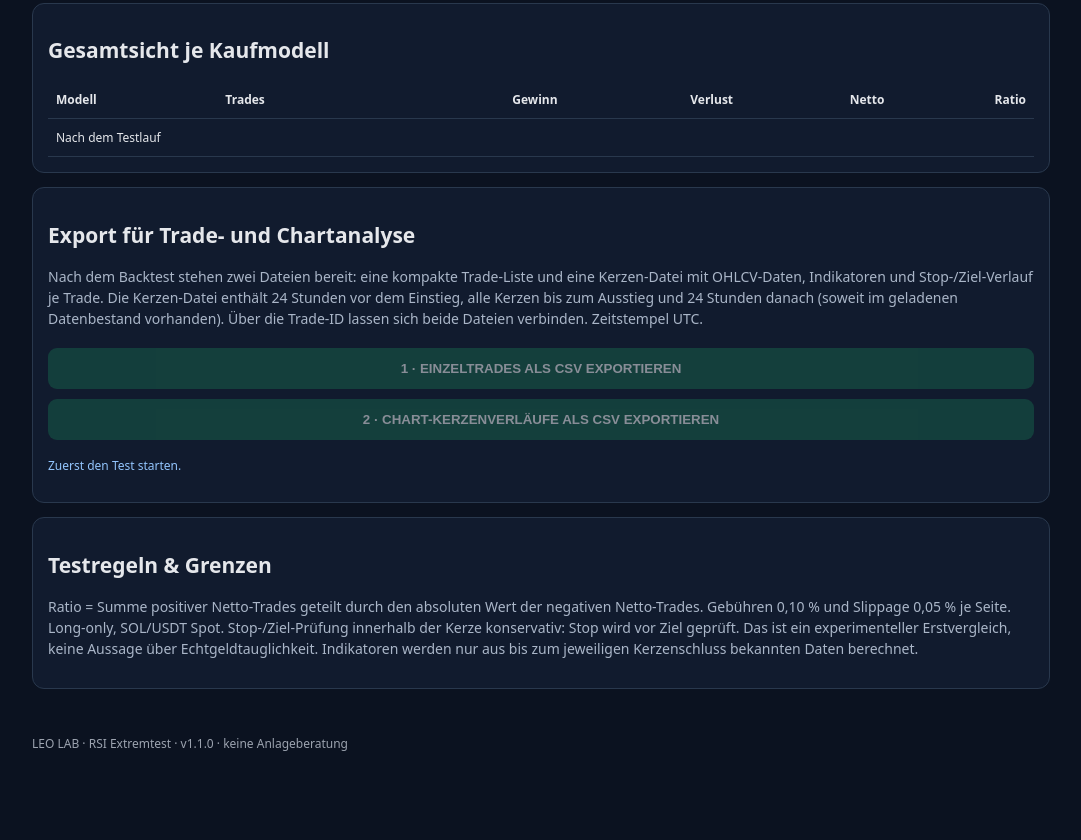
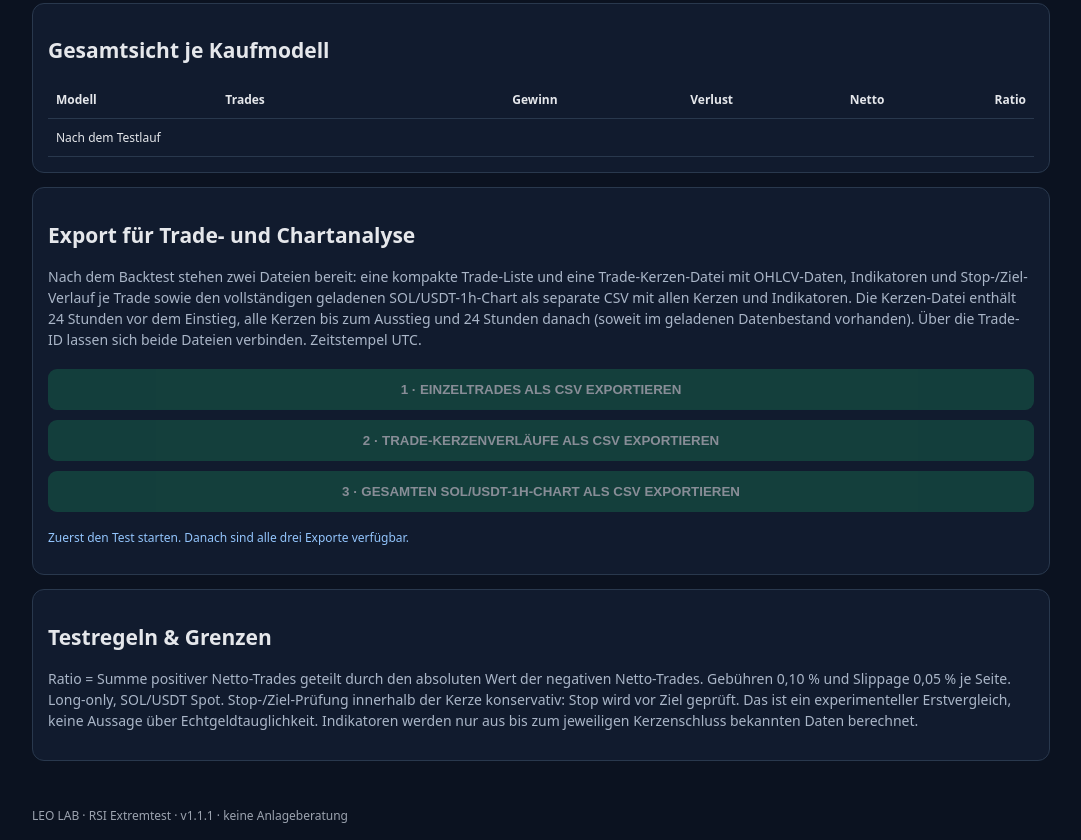
Before and after one commit to peterbarlok-netizen/Leo-Mobile, a plain HTML site: page lab/extreme.html in a window 1280 px wide. Shown: the part 862-1702 px from the top of the page, without its empty margins (99-1180 px from the left). Before the commit the page ends 1630 px from the top, so only its background shows below. Drawn offline with Linux system fonts and the light colour scheme.

Commit message:
LEO LAB v1.1.1: add full chart CSV export

```diff
--- a/lab/extreme.html
+++ b/lab/extreme.html
@@ -1,9 +1,9 @@
-<!doctype html><html lang="de"><head><meta charset="utf-8"><meta name="viewport" content="width=device-width,initial-scale=1"><meta name="theme-color" content="#07121d"><title>LEO LAB · RSI Extremtest v1.1.0</title><style>
+<!doctype html><html lang="de"><head><meta charset="utf-8"><meta name="viewport" content="width=device-width,initial-scale=1"><meta name="theme-color" content="#07121d"><title>LEO LAB · RSI Extremtest v1.1.1</title><style>
 *{box-sizing:border-box}body{margin:0;background:#0b1220;color:#e5e7eb;font:14px system-ui}header,main,footer{max-width:1050px;margin:auto;padding:16px}header{background:#111b2e;border-bottom:1px solid #334155}h1{font-size:22px;margin:5px 0}.eyebrow{color:#60a5fa;font-size:11px;letter-spacing:1px}p,.note{color:#aab6c8;line-height:1.5}.panel{background:#111b2e;border:1px solid #29384d;border-radius:12px;padding:15px;margin:14px 0}button{background:#2563eb;color:white;border:0;border-radius:9px;padding:13px 18px;font-weight:700;width:100%;margin:5px 0}button.secondary{background:#17634a}button:disabled{opacity:.5}#status,#exportStatus{color:#93c5fd;font-size:12px}.table-wrap{overflow:auto}table{border-collapse:collapse;width:100%;min-width:690px;font-size:12px}th,td{padding:10px 8px;border-bottom:1px solid #29384d;text-align:right;white-space:nowrap}th:first-child,td:first-child,th:nth-child(2),td:nth-child(2){text-align:left}.up{color:#4ade80}.down{color:#f87171}.muted{color:#9ca3af;font-size:12px}.version{display:inline-block;background:#1e3a5f;color:#bfdbfe;border:1px solid #31577f;border-radius:7px;padding:4px 8px;font-size:12px;font-weight:700;margin-top:8px}
- .version{display:inline-block;background:#1e3a5f;color:#bfdbfe;border:1px solid #31577f;border-radius:7px;padding:4px 8px;font-size:12px;font-weight:700;margin-top:8px}</style></head><body><header><div class="eyebrow">LEO / EXPERIMENTAL · SOL ONLY</div><h1>RSI EXTREMTEST</h1><div class="version">VERSION 1.1.0</div><div class="muted">Neue Testreihe · unabhängig vom bisherigen Momentum-LAB</div></header><main>
+ .version{display:inline-block;background:#1e3a5f;color:#bfdbfe;border:1px solid #31577f;border-radius:7px;padding:4px 8px;font-size:12px;font-weight:700;margin-top:8px}</style></head><body><header><div class="eyebrow">LEO / EXPERIMENTAL · SOL ONLY</div><h1>RSI EXTREMTEST</h1><div class="version">VERSION 1.1.1</div><div class="muted">Neue Testreihe · unabhängig vom bisherigen Momentum-LAB</div></header><main>
 <section class="panel"><h2>Gesicherter Vorgänger</h2><p>Der bisherige LAB-Stand v1.9 wurde unverändert archiviert. Diese Testreihe verändert weder das Hauptprogramm noch die bisherige E-Momentum-Testseite.</p><h2>Neue Kaufmodelle</h2><p><b>A · RSI Extrem:</b> RSI(14) unter 20 am Kerzenschluss.</p><p><b>B · Dreifach-Extrem:</b> RSI(14) unter 20 UND Schlusskurs unter dem unteren Bollinger-Band (20, 2) UND roher Stochastic %K(14) unter 10. Hinweis: Stochastic ist in dieser Version nicht zusätzlich geglättet.</p><p>Signal am Kerzenschluss, Kauf zum Open der Folgekerze. Beide Modelle verwenden dieselbe unabhängige Ausstiegslogik: initialer ATR-Stop (1,5 ATR), Kursziel 3R, Trailing-Stop ab +1R und Zeit-Exit nach 72 Stunden. Positionsrisiko 1 %, maximale Kapitalbindung 50 %.</p><button id="run">RSI-EXTREMTEST STARTEN</button><p id="status">Bereit. Lädt historische SOL/USDT-1h-Kerzen direkt von Binance.</p></section>
 <section class="panel"><h2>Walk-forward OOS · Einzelergebnisse</h2><p class="note">Vier getrennte 90-Tage-Testfenster nach jeweils 365 Tagen Trainings-/Aufwärmhistorie. Pro Fenster und Variante eigenes virtuelles Konto mit 1.500 €. Trainingstrades werden nicht in der Ergebnistabelle ausgewiesen.</p><div class="table-wrap"><table><thead><tr><th>WF</th><th>Kaufmodell</th><th>Trades</th><th>Gewinner / Verlierer</th><th>Gewinn</th><th>Verlust</th><th>Netto</th><th>Ratio</th></tr></thead><tbody id="results"><tr><td colspan="8">Noch kein Testlauf</td></tr></tbody></table></div></section>
 <section class="panel"><h2>Gesamtsicht je Kaufmodell</h2><div class="table-wrap"><table><thead><tr><th>Modell</th><th>Trades</th><th>Gewinn</th><th>Verlust</th><th>Netto</th><th>Ratio</th></tr></thead><tbody id="totals"><tr><td colspan="6">Nach dem Testlauf</td></tr></tbody></table></div></section>
-<section class="panel"><h2>Export für Trade- und Chartanalyse</h2><p class="note">Nach dem Backtest stehen zwei Dateien bereit: eine kompakte Trade-Liste und eine Kerzen-Datei mit OHLCV-Daten, Indikatoren und Stop-/Ziel-Verlauf je Trade. Die Kerzen-Datei enthält 24 Stunden vor dem Einstieg, alle Kerzen bis zum Ausstieg und 24 Stunden danach (soweit im geladenen Datenbestand vorhanden). Über die Trade-ID lassen sich beide Dateien verbinden. Zeitstempel UTC.</p><button class="secondary" id="exportTrades" disabled>1 · EINZELTRADES ALS CSV EXPORTIEREN</button><button class="secondary" id="exportCandles" disabled>2 · CHART-KERZENVERLÄUFE ALS CSV EXPORTIEREN</button><p id="exportStatus" class="muted">Zuerst den Test starten.</p></section>
+<section class="panel"><h2>Export für Trade- und Chartanalyse</h2><p class="note">Nach dem Backtest stehen zwei Dateien bereit: eine kompakte Trade-Liste und eine Trade-Kerzen-Datei mit OHLCV-Daten, Indikatoren und Stop-/Ziel-Verlauf je Trade sowie den vollständigen geladenen SOL/USDT-1h-Chart als separate CSV mit allen Kerzen und Indikatoren. Die Kerzen-Datei enthält 24 Stunden vor dem Einstieg, alle Kerzen bis zum Ausstieg und 24 Stunden danach (soweit im geladenen Datenbestand vorhanden). Über die Trade-ID lassen sich beide Dateien verbinden. Zeitstempel UTC.</p><button class="secondary" id="exportTrades" disabled>1 · EINZELTRADES ALS CSV EXPORTIEREN</button><button class="secondary" id="exportCandles" disabled>2 · TRADE-KERZENVERLÄUFE ALS CSV EXPORTIEREN</button><button class="secondary" id="exportFullChart" disabled>3 · GESAMTEN SOL/USDT-1H-CHART ALS CSV EXPORTIEREN</button><p id="exportStatus" class="muted">Zuerst den Test starten. Danach sind alle drei Exporte verfügbar.</p></section>
 <section class="panel"><h2>Testregeln & Grenzen</h2><p class="note">Ratio = Summe positiver Netto-Trades geteilt durch den absoluten Wert der negativen Netto-Trades. Gebühren 0,10 % und Slippage 0,05 % je Seite. Long-only, SOL/USDT Spot. Stop-/Ziel-Prüfung innerhalb der Kerze konservativ: Stop wird vor Ziel geprüft. Das ist ein experimenteller Erstvergleich, keine Aussage über Echtgeldtauglichkeit. Indikatoren werden nur aus bis zum jeweiligen Kerzenschluss bekannten Daten berechnet.</p></section>
-</main><footer class="muted">LEO LAB · RSI Extremtest · v1.1.0 · keine Anlageberatung</footer><script src="extreme.js?v=1.1.0"></script></body></html>
+</main><footer class="muted">LEO LAB · RSI Extremtest · v1.1.1 · keine Anlageberatung</footer><script src="extreme.js?v=1.1.1"></script></body></html>
```
